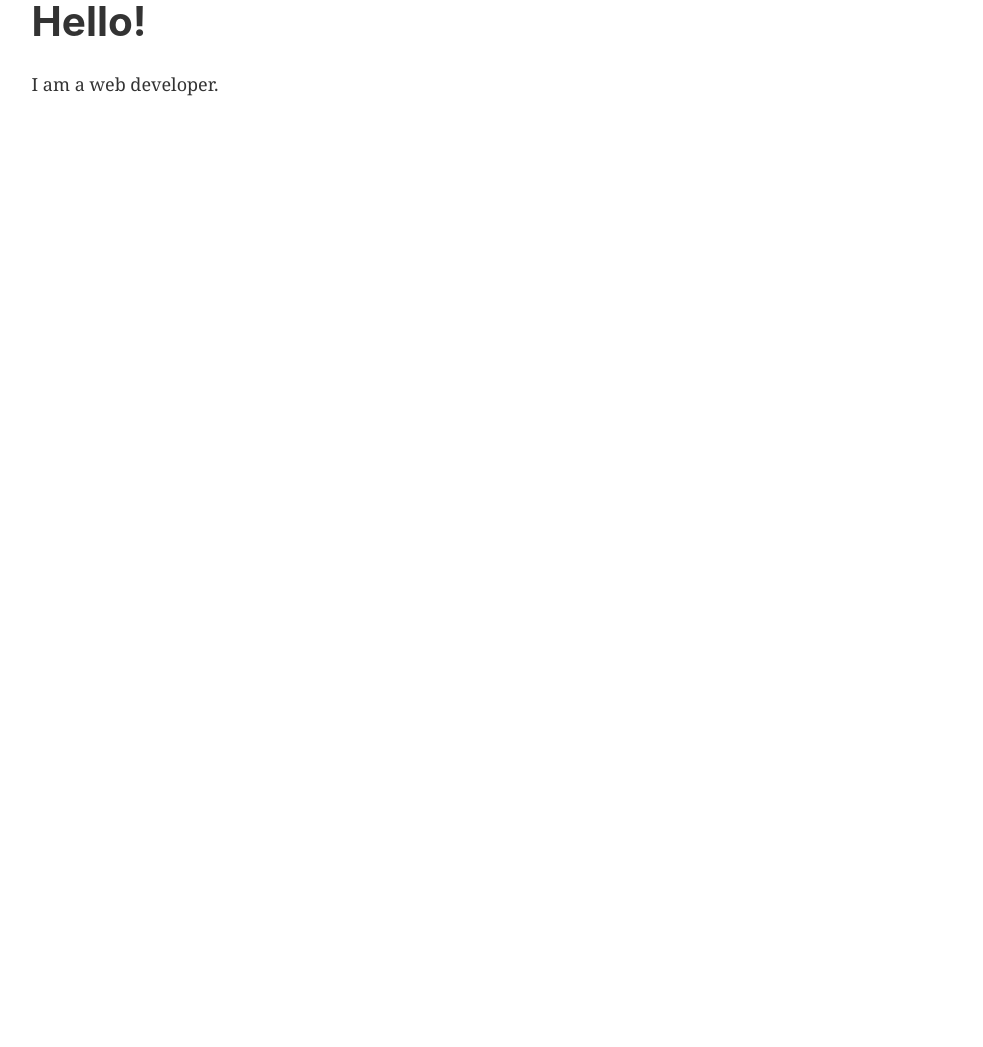
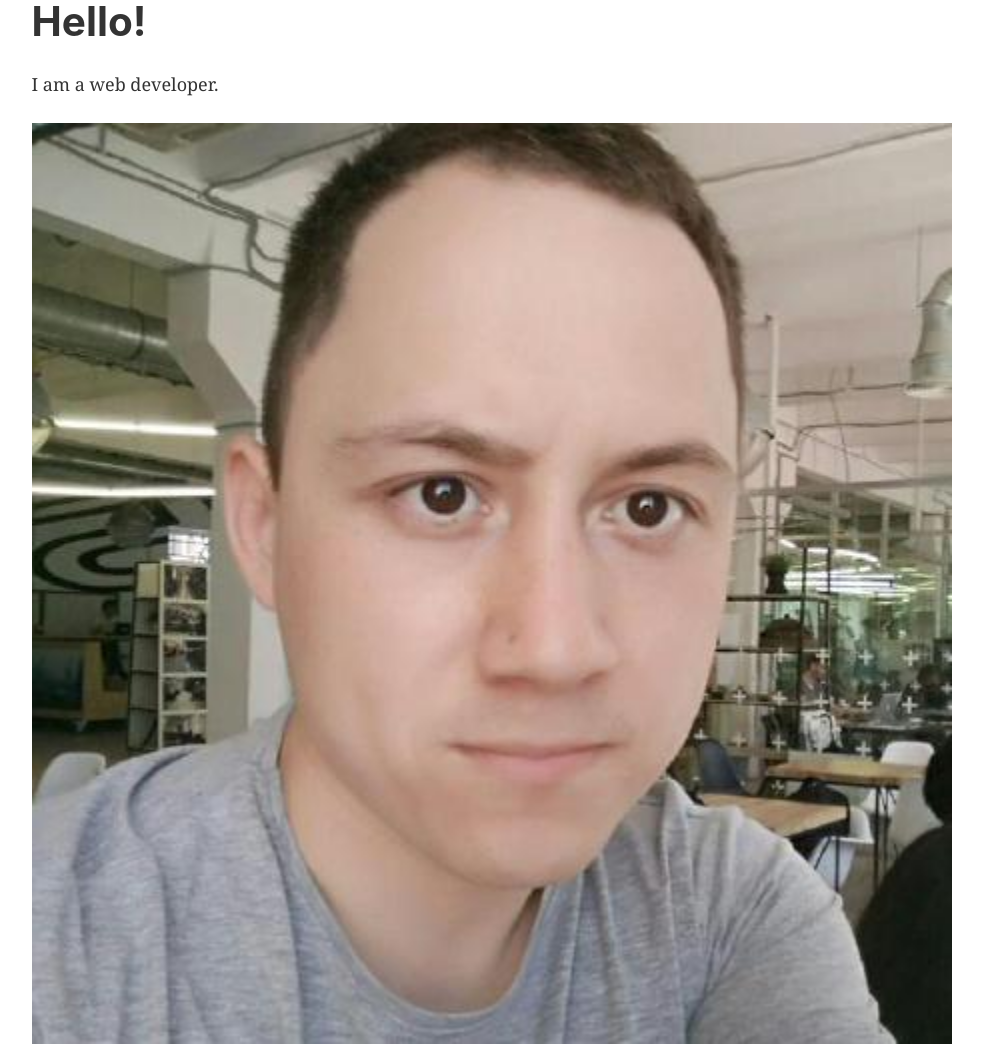
Before and after one commit to Ildarik/ildarik.github.io, a Gatsby site: page / in a window 1280 px wide. Shown: the whole page, without its empty margins (148-1131 px from the left). Before the commit the page ends 800 px from the top, so only its background shows below. Built offline with nearby package versions, Linux system fonts and the light colour scheme; Gatsby itself is replaced by a stand-in of ours.

Commit message:
Add my image

```diff
--- a/src/pages/index.js
+++ b/src/pages/index.js
@@ -1,13 +1,30 @@
 import React from "react"
 import Layout from "../components/layout"
 import SEO from "../components/seo"
+import Img from "gatsby-image"
+import { graphql } from "gatsby"
 
-const IndexPage = () => (
+const IndexPage = ({ data }) => (
   <Layout>
     <SEO title="Home" />
     <h1>Hello!</h1>
     <p>I am a web developer.</p>
+    <Img fluid={data.file.childImageSharp.fluid}></Img>
   </Layout>
 )
 
+export const query = graphql`
+  query {
+    file(relativePath: { eq: "avatar.jpeg" }) {
+      childImageSharp {
+        # Specify the image processing specifications right in the query.
+        # Makes it trivial to update as your page's design changes.
+        fluid(maxWidth: 460) {
+          ...GatsbyImageSharpFluid
+        }
+      }
+    }
+  }
+`
+
 export default IndexPage
```
Also changed, not shown: src/images/avatar.jpeg (added).
